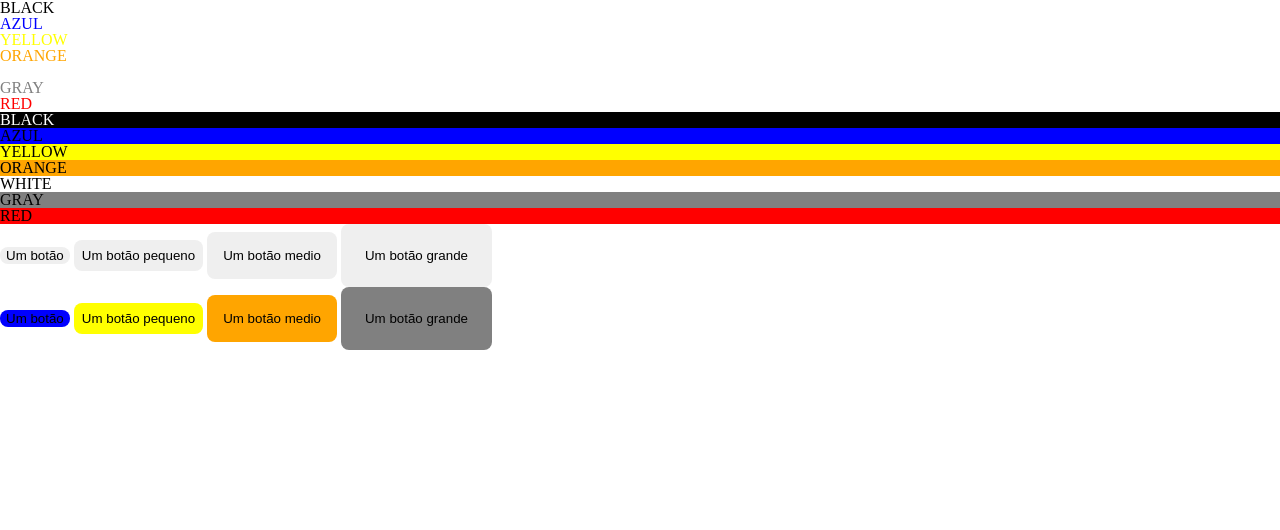
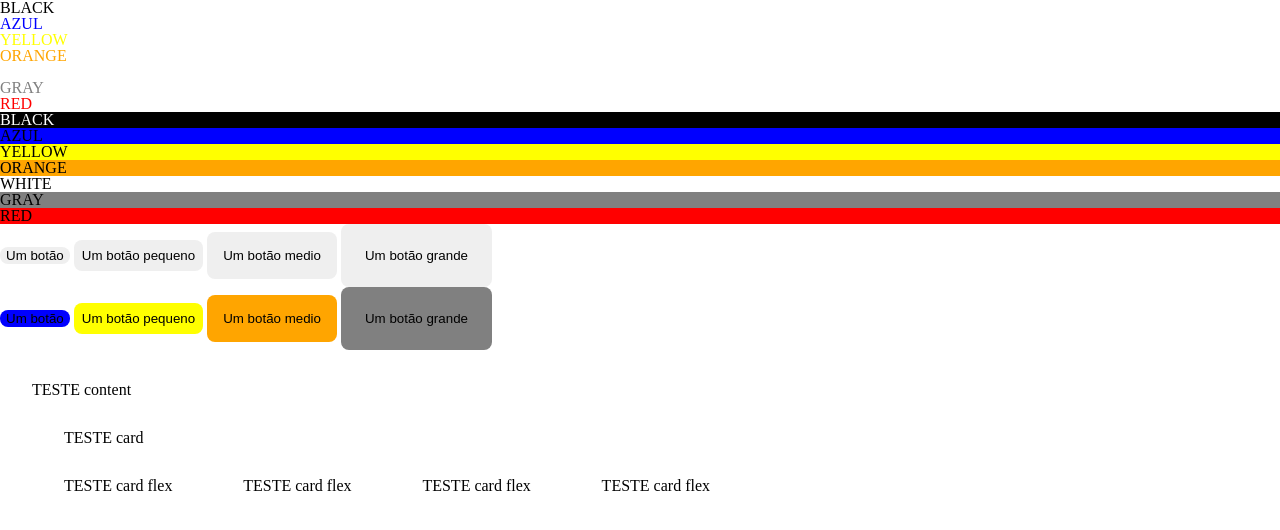
Before and after one commit to casiokobs/framework-max, a plain HTML site: page index.html in a window 1280 px wide. Drawn offline with Linux system fonts and the light colour scheme.

Commit message:
adiciona content style

```diff
--- a/css/style.css
+++ b/css/style.css
@@ -30,6 +30,7 @@ footer, header, hgroup, menu, nav, section {
 }
 body {
     line-height: 1;
+    width: 100%;
 }
 ol, ul {
     list-style: none;
@@ -112,4 +113,15 @@ table {
 .btn-large{
     padding: 24px;
 }
-/* ##############              ############## */
+/* ##############       CONTENT       ############## */
+.content{
+    width: 70%;
+    margin: 4vh;
+}
+.card{
+    width:80%;
+    margin: 4vh;
+}
+.flex{
+    display: flex;
+}
--- a/index.html
+++ b/index.html
@@ -39,6 +39,19 @@
         <button class="btn btn-large bg-gray">Um botão grande</button>
     </div>
 
+    <div class="content">
+        <h1>TESTE content </h1>
+        <div class="card">
+            <h1>TESTE card </h1>
+        </div>
+        <div class="card flex">
+            <h1>TESTE card flex</h1>
+            <h1>TESTE card flex</h1>
+            <h1>TESTE card flex</h1>
+            <h1>TESTE card flex</h1>
+        </div>
+    </div>
+
 
 </body>
 </html>
```
